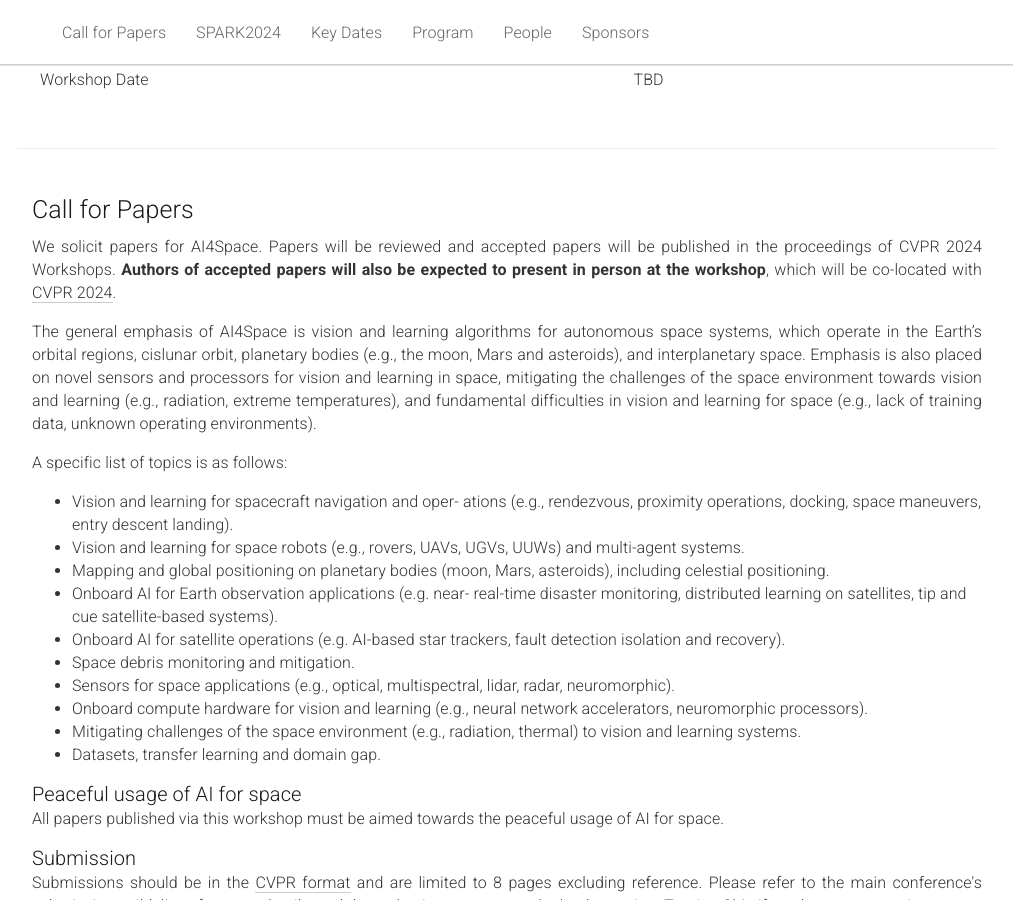
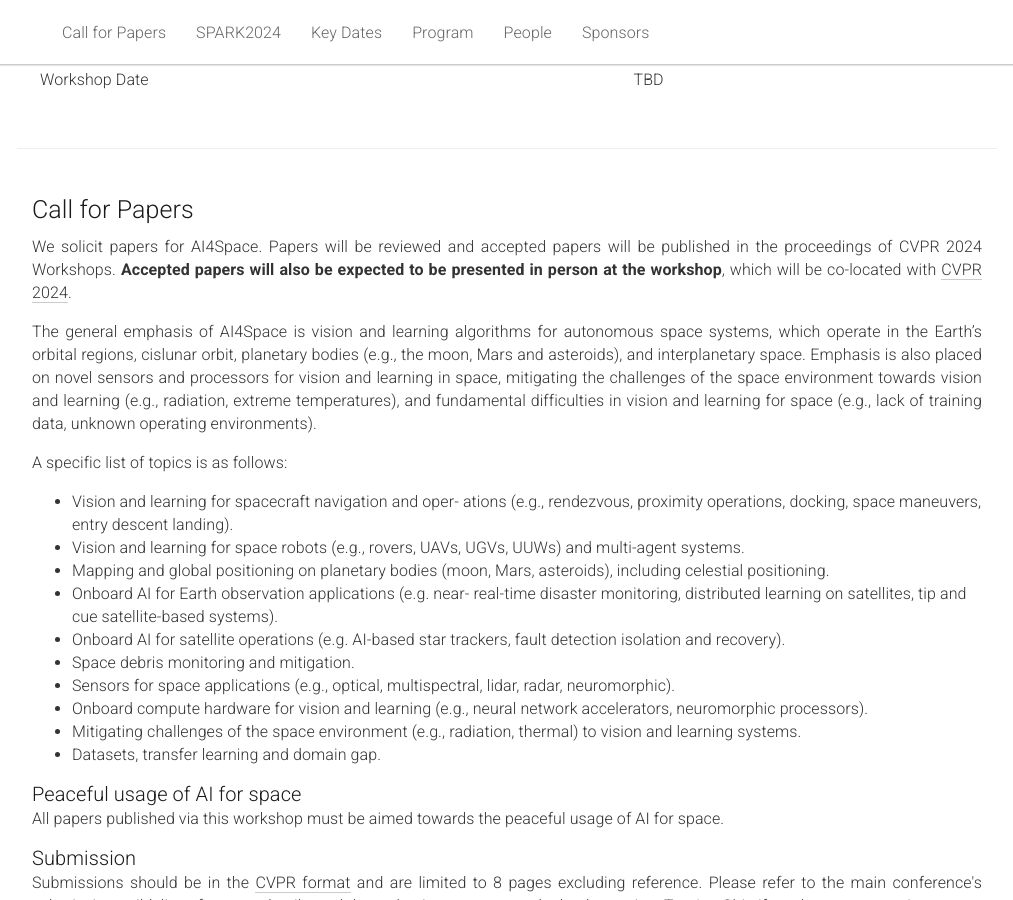
Before and after one commit to AIforSpace/2024, a Jekyll site: the page built from _pages/home.md, in a window 1280 px wide and 900 px high, scrolled down 1456 px. Shown: the whole window, without its empty margins (133-1146 px from the left). Built offline with Jekyll 4.4.1, drawn with Linux system fonts in a browser that asks for light colours.

Commit message:
Update home.md

```diff
--- a/_pages/home.md
+++ b/_pages/home.md
@@ -150,7 +150,7 @@ acknowledgements: ""
 <div class="row">
   <div class="col-xs-12">
     <p>
-      We solicit papers for AI4Space. Papers will be reviewed and accepted papers will be published in the proceedings of CVPR 2024 Workshops. <b>Authors of accepted papers will also be expected to present in person at the workshop</b>, which will be co-located with <a href="https://cvpr.thecvf.com/Conferences/2024">CVPR 2024</a>.
+      We solicit papers for AI4Space. Papers will be reviewed and accepted papers will be published in the proceedings of CVPR 2024 Workshops. <b>Accepted papers will also be expected to be presented in person at the workshop</b>, which will be co-located with <a href="https://cvpr.thecvf.com/Conferences/2024">CVPR 2024</a>.
       </p>
       <p>
       The general emphasis of AI4Space is vision and learning algorithms for autonomous space systems, which operate in the Earth’s orbital regions, cislunar orbit, planetary bodies (e.g., the moon, Mars and asteroids), and interplanetary space. Emphasis is also placed on novel sensors and processors for vision and learning in space, mitigating the challenges of the space environment towards vision and learning (e.g., radiation, extreme temperatures), and fundamental difficulties in vision and learning for space (e.g., lack of training data, unknown operating environments).
```
